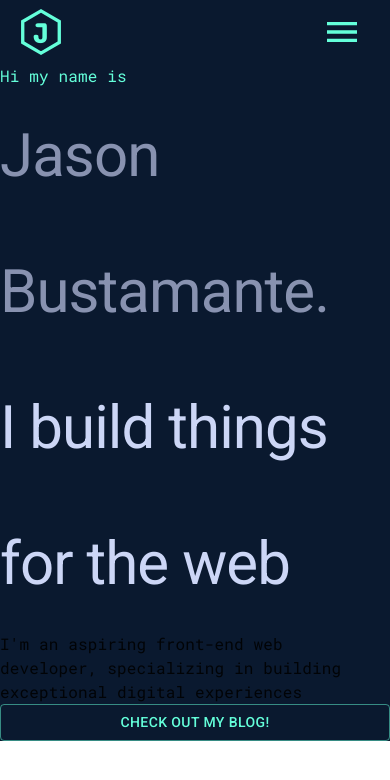
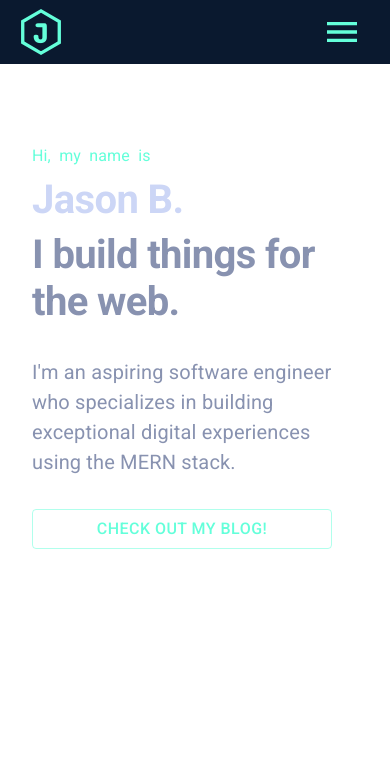
Before and after one commit to JasonXB/Portfolio-page, a Next.js app: page / in a window 390 px wide. Shown: the top 780 px of the page. Built offline with nearby package versions, Linux system fonts and the light colour scheme.

Commit message:
Created a fully responsive intro component that welcomes users to the site

```diff
--- a/src/blocks/Intro.js
+++ b/src/blocks/Intro.js
@@ -1,24 +1,53 @@
 import React from "react";
 import { Typography, Box, Stack, Button } from "@mui/material";
+import { introBP, containerDims } from "../../styles/breakpoints";
+
 export default function Intro() {
   return (
-    <Stack sx={(mui) => ({ background: mui.palette.bg.main })}>
-      <Typography variant="p" color="primary">
-        Hi my name is
+    <Stack sx={containerDims}>
+      <Typography variant="p" color="primary" sx={styles.line1}>
+        Hi, &nbsp;my &nbsp;name &nbsp;is
       </Typography>
-      <Typography variant="h1" color="secondary">
-        Jason Bustamante.
+      <Typography variant="h1" sx={(mui) => styles.line2(mui)}>
+        Jason B.
       </Typography>
-      <Typography variant="h1" sx={(mui) => ({ color: mui.palette.info.main })}>
-        I build things for the web
+      <Typography variant="h1" color="secondary" sx={styles.line3}>
+        I build things for the web.
       </Typography>
-      <Typography variant="p">
-        I'm an aspiring front-end web developer, specializing in building
-        exceptional digital experiences
+      <Typography variant="p" color="secondary" sx={styles.para}>
+        I'm an aspiring software engineer who specializes in building
+        exceptional digital experiences using the MERN stack.
       </Typography>
-      <Button variant="outlined" color="primary">
+      <Button variant="outlined" color="primary" sx={styles.blogButton}>
         Check out my blog!
       </Button>
     </Stack>
   );
 }
+
+const styles = {
+  // container: {
+  //   mt: "5rem",
+  //   mb: "5rem",
+  //   px: "2rem",
+  //   [introBP.minWidth]: { px: 10, mt: "10rem", mb: "10rem" },
+  // },
+  // Hi my name is
+  line1: {
+    fontSize: "1rem",
+    mb: "0.5rem",
+  },
+  // Jason XB
+  line2: (mui) => ({
+    color: mui.palette.header.main,
+    mb: "0.5rem",
+    [introBP.maxWidth]: { fontSize: "2.5rem" },
+  }),
+  // I build things for the web
+  line3: {
+    mb: "2rem",
+    [introBP.maxWidth]: { fontSize: "2.5rem" },
+  },
+  para: { maxWidth: "500px", mb: "2rem" },
+  blogButton: { maxWidth: "300px", fontSize: "1rem" },
+};
--- a/src/custom-components/reusable/NavAnchor.js
+++ b/src/custom-components/reusable/NavAnchor.js
@@ -16,7 +16,7 @@ export default function NavAnchor(props) {
   );
 }
 const styles = {
-  txtSpan: (mui) => ({ color: mui.palette.info.main }),
+  txtSpan: (mui) => ({ color: mui.palette.header.main, fontSize: "1rem" }),
   // Colors link text on hover
   anchor: (mui) => ({
     "&:hover": { "*": { color: mui.palette.primary.main } },
--- a/styles/breakpoints.js
+++ b/styles/breakpoints.js
@@ -2,3 +2,15 @@ export const navbarBP = {
   mobile: { minWidth: "@media (min-width: 800px)" },
   desktop: { maxWidth: "@media (max-width: 800px)" },
 };
+
+export const introBP = {
+  minWidth: "@media (min-width: 820px)",
+  maxWidth: "@media (max-width: 820px)",
+};
+
+export const containerDims = {
+  px: "2rem",
+  mt: "5rem",
+  mb: "5rem",
+  [introBP.minWidth]: { px: 10, mt: "10rem", mb: "10rem" },
+};
--- a/styles/globals.css
+++ b/styles/globals.css
@@ -19,7 +19,7 @@ html {
 body {
   margin: 0;
   overflow-x: hidden;
-  background: #3c577f;
+  background: #0a192f;
 }
 a {
   color: inherit;
--- a/styles/themesMUI.js
+++ b/styles/themesMUI.js
@@ -11,7 +11,7 @@ export const breakpointValues = {
 export const lightThemeColors = {
   primary: { main: "#64ffda" }, // vim green
   secondary: { main: "#8892b0" }, // darker silver
-  info: { main: "#ccd6f6" }, // bright silver
+  header: { main: "#ccd6f6" }, // bright silver
   bg: { main: "#0a192f" }, // dark background color
   cardBg: { main: "rgba(2,12,27,0.82)" }, // same color as above but with opacity 0.7
 };
@@ -25,13 +25,12 @@ const globalComponentChanges = {
 };
 
 const typography = {
-  // regular fontSize will stay at 14px
-  // Use for the big title on the Homepage
+  // hi my name is Jason XB. I build things for the web
   h1: {
     fontFamily: `'Roboto', sans-serif`,
     fontSize: "3.75rem", // 60px
-    fontWeight: 300,
-    lineHeight: 2.267,
+    fontWeight: 700,
+    lineHeight: "normal",
     letterSpacing: "-0.01562em",
   },
   // Use for section headers on the homepage
@@ -74,6 +73,14 @@ const typography = {
     lineHeight: 1.6,
     letterSpacing: "0.0075em",
   },
+  p: {
+    fontSize: "1.25rem",
+    fontFamily: `'Roboto', sans-serif`,
+  },
+  span: {
+    fontFamily: `'Fira Code', monospace`,
+    color: "#64ffda",
+  },
 };
 
 export const customThemes = {
```
Also changed, not shown: 1 other file (tests, documents, lock files or other folders).
